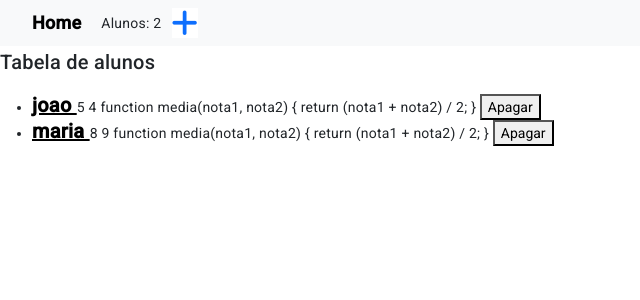
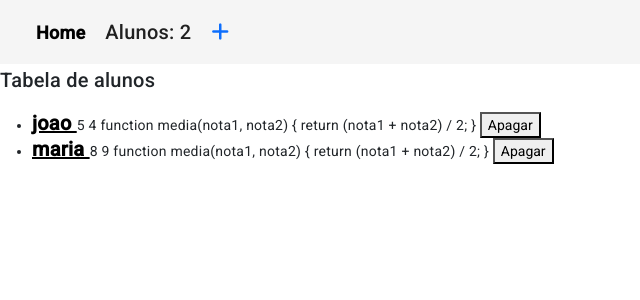
Before and after one commit to DigAguiar/formulario-angular, an Angular app: page /get-alunos in a window 1280 px wide. Shown: the top 300 px of the page, without its empty margins (0-640 px from the left). Built offline with nearby package versions, Linux system fonts and the light colour scheme.

Commit message:
add: toolbar do angular material, deixou o código do header mais enxuto.

```diff
--- a/src/app/app.module.ts
+++ b/src/app/app.module.ts
@@ -7,6 +7,7 @@ import { FormsModule } from '@angular/forms';
 import { HeaderComponent } from './header/header.component';
 import { AddAlunoComponent } from './add-aluno/add-aluno.component';
 import { provideAnimationsAsync } from '@angular/platform-browser/animations/async';
+import {MatToolbarModule} from '@angular/material/toolbar';
 
 @NgModule({
   declarations: [
@@ -18,6 +19,7 @@ import { provideAnimationsAsync } from '@angular/platform-browser/animations/asy
     BrowserModule,
     AppRoutingModule,
     FormsModule,
+    MatToolbarModule
   ],
   providers: [
     provideClientHydration(),
--- a/src/app/header/header.component.html
+++ b/src/app/header/header.component.html
@@ -1,26 +1,13 @@
 <header>
-    <!-- <nav>
 
-        <a routerLink="add-aluno">add aluno </a>
+    <mat-toolbar>
 
+        <div> <a class="home" routerLink="get-alunos">Home</a> </div>
 
-    </nav> -->
+        <div> <span>Alunos: {{getQuantidadeAlunos()}} </span> </div>
 
-    <nav class="navbar navbar-expand-lg bg-body-tertiary">
-        <div class="container-fluid">
-          <a class="home" routerLink="get-alunos">Home</a>
+        <div> <a routerLink="add-aluno" > <i class="fa-solid fa-plus"></i></a> </div>
 
-
-          <div class="collapse navbar-collapse" id="navbarSupportedContent">
-            <span>Alunos: {{getQuantidadeAlunos()}} </span>
-
-            <div class="plus__sign">
-                <a routerLink="add-aluno" > <i class="fa-solid fa-plus"></i></a>
-            </div>
-
-            </div>
-        </div>
-
-      </nav>
+    </mat-toolbar>
 
 </header>
```
